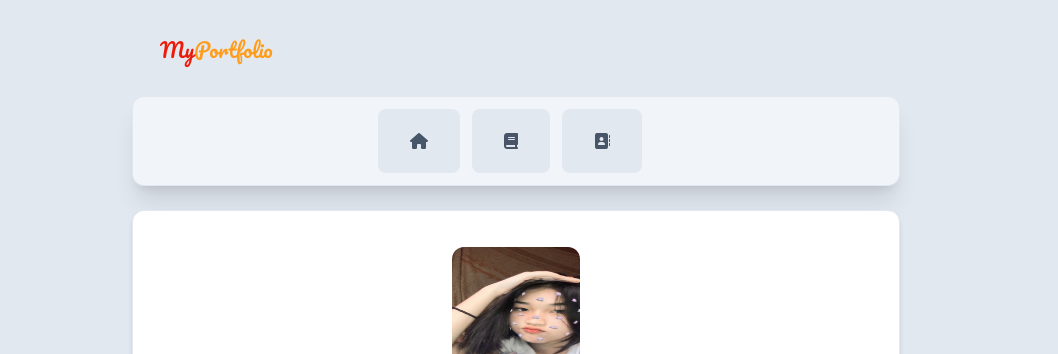
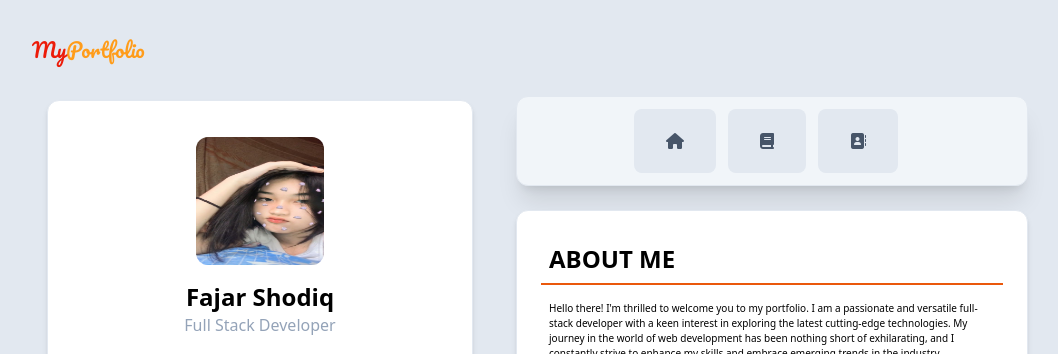
Before and after one commit to Fajarshodiq1/PROJECT_TAILWIND, a website: page src/index.html in a window 1280 px wide. Shown: the top 354 px of the page, without its empty margins (124-1182 px from the left). Drawn offline with Linux system fonts and the light colour scheme.

Commit message:
update 2

```diff
--- a/src/index.html
+++ b/src/index.html
@@ -1,5 +1,6 @@
 <!DOCTYPE html>
 <html lang="en">
+
 <head>
   <meta charset="UTF-8" />
   <meta name="viewport" content="width=device-width, initial-scale=1.0" />
@@ -7,95 +8,50 @@
   <link rel="stylesheet" href="../fontawesome-free-6.4.2-web/css/all.css" />
   <title>Document</title>
 </head>
+
 <body class="bg-slate-200">
   <!-- HOME -->
   <!-- hero section start -->
   <section id="home" class="pt-6">
     <!-- semua section akan disimpan ke tengah tengah ke dalam container -->
-      <div class="max-w-screen-md mx-auto py-3">
+    <div class="max-w-screen-md mx-auto py-3 lg:max-w-screen-lg">
       <h1 class="text-xl px-7 text-[#FF9C1A] font-pacifico">
         <span class="text-[#EC1B09]">My</span>Portfolio
       </h1>
     </div>
-      <div
-        class="m-auto flex items-center justify-center mt-5 border border-slate-200 bg-slate-100 rounded-xl px-28 py-3 shadow-xl max-w-screen-md"
-      >
-        <a
-          href="#"
-          target="_blank"
-          class="bg-slate-200 text-white rounded-lg p-5 mr-3 cursor-pointer transition-all hover:bg-gradient-to-br from-purple-300 to-pink-300 hover:shadow-lg"
-        >
-          <i class="fa-solid fa-home text-slate-600 mx-3 hover:text-white"></i>
-        </a>
-        <a
-          href="#"
-          target="_blank"
-          class="bg-slate-200 text-white rounded-lg p-5 mr-3 cursor-pointer transition-all hover:bg-gradient-to-br from-purple-300 to-pink-300 hover:shadow-lg"
-        >
-          <i class="fa-solid fa-book text-slate-600 mx-3 hover:text-white"></i>
-        </a>
-        <a
-          href="#"
-          target="_blank"
-          class="bg-slate-200 text-white rounded-lg p-5 mr-3 cursor-pointer transition-all hover:bg-gradient-to-br from-purple-300 to-pink-300 hover:shadow-lg"
-        >
-          <i
-            class="fa-solid fa-address-book text-slate-600 mx-3 hover:text-white"
-          ></i>
-        </a>
-      </div>
     <div class="items-center mx-auto">
       <!-- flex di gunakan untuk memudahkan mengatur elemen supaya turun kebawah di berikan flex-wrap -->
-        <div class="flex flex-wrap justify-center">
+      <div class="flex flex-wrap justify-center flex-row lg:max-w-screen-lg mx-auto lg:justify-start lg:items-start">
         <!-- width full di gunakan ketika di versi agar semua semua nya jadi satu kolom dan berikan self center agar smua nya berada di tengah -->
         <!-- BOX INFO -->
         <div
-            class="border border-slate-200 p-5 mt-6 bg-white mx-auto rounded-xl shadow-md w-full md:max-w-screen-md"
-          >
-            <img
-              src="../asset/haha.jpg"
-              alt=""
-              class="w-32 h-32 mx-auto rounded-xl object-center mt-4 sm:max-h-32"
-            />
+          class="border border-slate-200 p-5 mt-6 bg-white mx-auto rounded-xl shadow-md w-full md:max-w-screen-md order-2 lg:order-1 lg:w-fit lg:h-fit">
+          <img src="../asset/haha.jpg" alt="" class="w-32 h-32 mx-auto rounded-xl object-center mt-4 sm:max-h-32" />
           <h1 class="mt-4 text-center font-bold text-2xl">Fajar Shodiq</h1>
           <h2 class="text-center text-slate-400">Full Stack Developer</h2>
           <div class="flex items-center justify-center mt-5">
-              <a
-                href="#"
-                target="_blank"
-                class="bg-slate-200 text-white rounded-lg p-3 mr-3 cursor-pointer transition-all hover:bg-gradient-to-br from-purple-300 to-pink-300 hover:shadow-lg"
-              >
+            <a href="#" target="_blank"
+              class="bg-slate-200 text-white rounded-lg p-3 mr-3 cursor-pointer transition-all hover:bg-gradient-to-br from-purple-300 to-pink-300 hover:shadow-lg">
               <i class="fa-brands fa-facebook text-blue-500"></i>
             </a>
-              <a
-                href="#"
-                target="_blank"
-                class="bg-slate-200 text-white rounded-lg p-3 mr-3 cursor-pointer transition-all hover:bg-gradient-to-br from-purple-300 to-pink-300 hover:shadow-lg"
-              >
+            <a href="#" target="_blank"
+              class="bg-slate-200 text-white rounded-lg p-3 mr-3 cursor-pointer transition-all hover:bg-gradient-to-br from-purple-300 to-pink-300 hover:shadow-lg">
               <i class="fa-brands fa-linkedin text-blue-500"></i>
             </a>
-              <a
-                href="#"
-                target="_blank"
-                class="bg-slate-200 text-white rounded-lg p-3 mr-3 cursor-pointer transition-all hover:bg-gradient-to-br from-purple-300 to-pink-300 hover:shadow-lg"
-              >
+            <a href="#" target="_blank"
+              class="bg-slate-200 text-white rounded-lg p-3 mr-3 cursor-pointer transition-all hover:bg-gradient-to-br from-purple-300 to-pink-300 hover:shadow-lg">
               <i class="fa-brands fa-instagram text-red-400"></i>
             </a>
-              <a
-                href="#"
-                target="_blank"
-                class="bg-slate-200 text-white rounded-lg p-3 mr-3 cursor-pointer transition-all hover:bg-gradient-to-br from-purple-300 to-pink-300 hover:shadow-lg"
-              >
+            <a href="#" target="_blank"
+              class="bg-slate-200 text-white rounded-lg p-3 mr-3 cursor-pointer transition-all hover:bg-gradient-to-br from-purple-300 to-pink-300 hover:shadow-lg">
               <i class="fa-brands fa-github text-slate-950"></i>
             </a>
           </div>
           <div
-              class="w-full self-center px-5 max-w-sm border border-slate-200 p-5 bg-white mx-auto rounded-xl shadow-md mt-5 overflow-x-auto"
-            >
+            class="w-full self-center px-5 max-w-sm border border-slate-200 p-5 bg-white mx-auto rounded-xl shadow-md mt-5 overflow-x-auto">
             <div class="flex items-center space-x-4">
               <i
-                  class="fa-solid fa-mobile-screen bg-gradient-to-r from-yellow-500 via-red-500 to-yellow-700 bg-clip-text text-transparent"
-                ></i>
+                class="fa-solid fa-mobile-screen bg-gradient-to-r from-yellow-500 via-red-500 to-yellow-700 bg-clip-text text-transparent"></i>
               <div class="">
                 <h2 class="text-slate-400 text-xs">Phone</h2>
                 <p class="font-semibold text-xs">+62851567108712</p>
@@ -104,8 +60,7 @@
             <hr class="my-5" />
             <div class="flex items-center space-x-4">
               <i
-                  class="fa-regular fa-envelope-open bg-gradient-to-r from-yellow-500 via-red-500 to-yellow-700 bg-clip-text text-transparent"
-                ></i>
+                class="fa-regular fa-envelope-open bg-gradient-to-r from-yellow-500 via-red-500 to-yellow-700 bg-clip-text text-transparent"></i>
               <div>
                 <h2 class="text-slate-400 text-xs">Email</h2>
                 <p class="font-semibold text-xs">fajaralbar1234@gmail.com</p>
@@ -114,8 +69,7 @@
             <hr class="my-5" />
             <div class="flex items-center space-x-4">
               <i
-                  class="fa-solid fa-location-dot bg-gradient-to-r from-yellow-500 via-red-500 to-yellow-700 bg-clip-text text-transparent"
-                ></i>
+                class="fa-solid fa-location-dot bg-gradient-to-r from-yellow-500 via-red-500 to-yellow-700 bg-clip-text text-transparent"></i>
               <div>
                 <h2 class="text-slate-400 text-xs">Location</h2>
                 <p class="font-semibold text-xs">
@@ -125,21 +79,35 @@
             </div>
             <hr class="my-5" />
             <div class="flex items-center justify-center space-x-4 sm:mt-5">
-                <a
-                  href="file:///C:/Users/fajar/Downloads/my%20cv.pdf"
-                  class="rounded-full bg-orange-500 hover:bg-orange-600 text-white px-5 py-2 flex items-center justify-center sm:m-2"
-                >
+              <a href="file:///C:/Users/fajar/Downloads/my%20cv.pdf"
+                class="rounded-full bg-orange-500 hover:bg-orange-600 text-white px-5 py-2 flex items-center justify-center sm:m-2">
                 <i class="fa-solid fa-download mr-2 my-2 text-xs"></i>
                 Download Resume
               </a>
             </div>
           </div>
         </div>
-
         <!-- BOX ABOUT -->
+        <div class="order-2">
+          <!-- =======NAVIGASI===== -->
           <div
-            class="my-6 max-w-screen-md border border-slate-200 bg-white mx-auto p-6 rounded-xl shadow-md items-center justify-center md:max-w-screen-md"
-          >
+            class="m-auto flex items-center justify-center mt-5 border border-slate-200 bg-slate-100 rounded-xl px-28 py-3 shadow-xl max-w-screen-md order-1 lg:order-2">
+            <a href="#" target="_blank"
+              class="bg-slate-200 text-white rounded-lg p-5 mr-3 cursor-pointer transition-all hover:bg-gradient-to-br from-purple-300 to-pink-300 hover:shadow-lg">
+              <i class="fa-solid fa-home text-slate-600 mx-3 hover:text-white"></i>
+            </a>
+            <a href="#" target="_blank"
+              class="bg-slate-200 text-white rounded-lg p-5 mr-3 cursor-pointer transition-all hover:bg-gradient-to-br from-purple-300 to-pink-300 hover:shadow-lg">
+              <i class="fa-solid fa-book text-slate-600 mx-3 hover:text-white"></i>
+            </a>
+            <a href="#" target="_blank"
+              class="bg-slate-200 text-white rounded-lg p-5 mr-3 cursor-pointer transition-all hover:bg-gradient-to-br from-purple-300 to-pink-300 hover:shadow-lg">
+              <i class="fa-solid fa-address-book text-slate-600 mx-3 hover:text-white"></i>
+            </a>
+          </div>
+          <!-- ========END NAVIGASI======= -->
+          <div
+            class="my-6 max-w-screen-md border border-slate-200 bg-white mx-auto p-6 rounded-xl shadow-md items-center justify-center md:max-w-screen-md order-3 lg:order-3 lg:max-w-lg lg:mx-0">
             <h1 class="text-2xl font-semibold px-2 py-2 md:text-md">
               ABOUT ME
             </h1>
@@ -155,12 +123,9 @@
             <h1 class="px-2 py-2 text-2xl font-semibold sm:text-sm">
               WHAT I DO!
             </h1>
+            <div class="md:columns-2 container mt-5 rounded-xl sm:columns-2">
               <div
-              class="md:columns-2 container mt-5 rounded-xl sm:columns-2"
-            >
-              <div
-                class="w-full self-center px-5 max-w-sm border border-slate-200 p-5 bg-orange-200 mx-auto rounded-xl shadow-md items-center justify-center"
-              >
+                class="w-full self-center px-5 max-w-sm border border-slate-200 p-5 bg-orange-200 mx-auto rounded-xl shadow-md items-center justify-center">
                 <h1 class="font-semibold">
                   <i class="fa-solid fa-code text-orange-600"></i> WEB
                   DEVELOPMENT
@@ -174,8 +139,7 @@
                 </p>
               </div>
               <div
-                class="mt-5 w-full self-center px-5 max-w-sm border border-slate-200 p-5 bg-slate-300 mx-auto rounded-xl shadow-md items-center justify-center"
-              >
+                class="mt-5 w-full self-center px-5 max-w-sm border border-slate-200 p-5 bg-slate-300 mx-auto rounded-xl shadow-md items-center justify-center">
                 <h1 class="font-semibold">
                   <i class="fa-brands fa-buromobelexperte text-orange-800"></i>
                   APP DEVELOPMENT
@@ -189,12 +153,9 @@
                 </p>
               </div>
               <div
-                class="mt-5 w-full self-center px-5 max-w-sm border border-slate-200 p-5 bg-orange-200 mx-auto rounded-xl shadow-md items-center justify-center"
-              >
+                class="mt-5 w-full self-center px-5 max-w-sm border border-slate-200 p-5 bg-orange-200 mx-auto rounded-xl shadow-md items-center justify-center">
                 <h1 class="font-semibold">
-                  <i
-                    class="fa-solid fa-magic-wand-sparkles text-orange-600"
-                  ></i>
+                  <i class="fa-solid fa-magic-wand-sparkles text-orange-600"></i>
                   UI/UX DESIGN
                 </h1>
                 <hr class="border-b border-orange-700 my-4" />
@@ -206,8 +167,7 @@
                 </p>
               </div>
               <div
-                class="mt-5 w-full self-center px-5 max-w-sm border border-slate-200 p-5 bg-slate-300 mx-auto rounded-xl shadow-md items-center justify-center"
-              >
+                class="mt-5 w-full self-center px-5 max-w-sm border border-slate-200 p-5 bg-slate-300 mx-auto rounded-xl shadow-md items-center justify-center">
                 <h1 class="font-semibold">
                   <i class="fa-solid fa-person-chalkboard text-orange-600"></i>
                   MENTORSHIP
@@ -224,7 +184,9 @@
           </div>
         </div>
       </div>
+    </div>
   </section>
   <!-- hero section end -->
 </body>
+
 </html>
```
Also changed, not shown: dist/output.css. Lines whose indentation alone changed are shown as unchanged.
